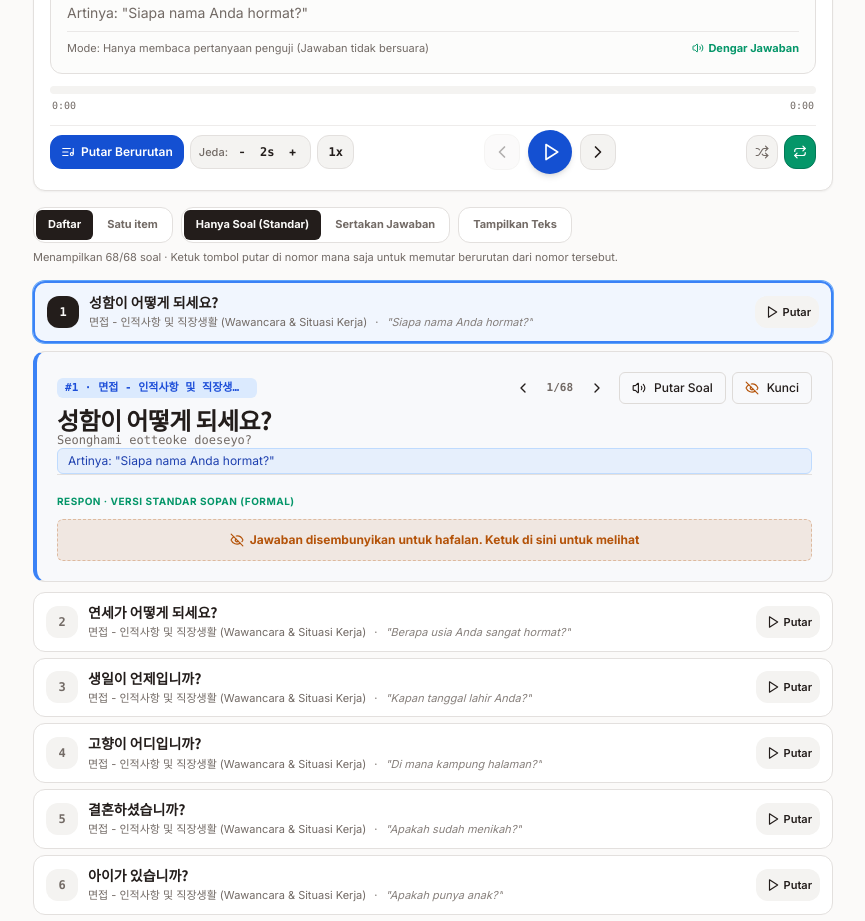
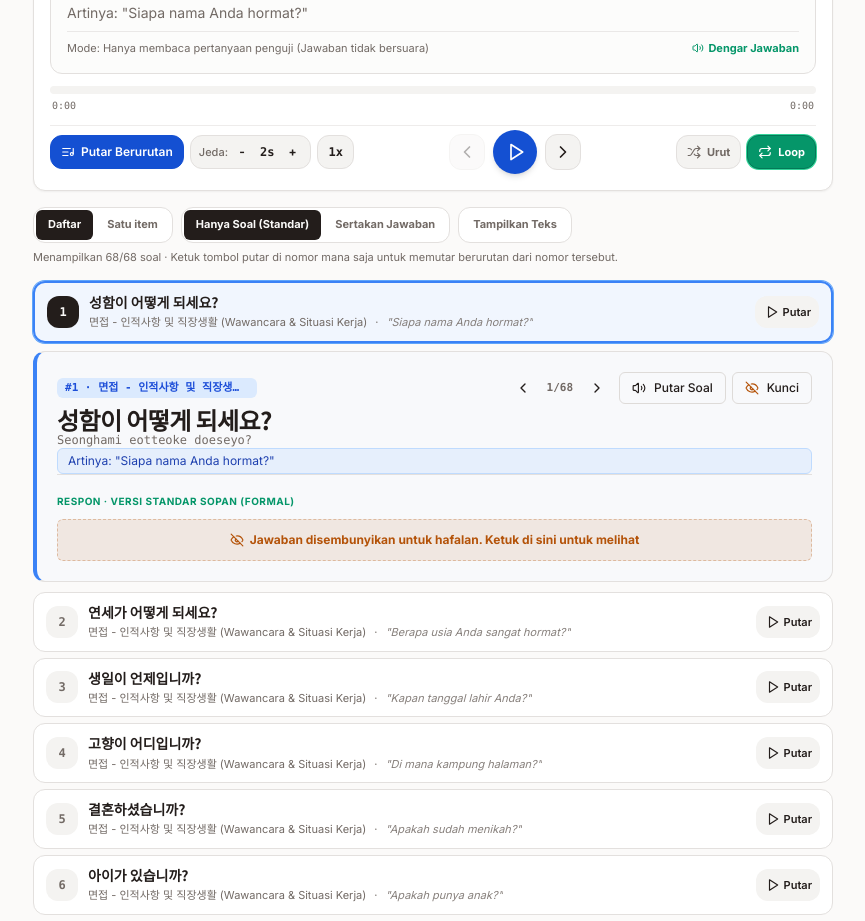
Before and after one commit to backone01/kore, a React (Vite) app in the folder app/: page / in a window 1280 px wide. Shown: the part 820-1741 px from the top of the page, without its empty margins (207-1072 px from the left). Built offline with nearby package versions, Linux system fonts and the light colour scheme.

Commit message:
fix(player): implement on-the-fly shuffle and fix next-prev bounds

```diff
--- a/app/src/components/QAStudy.jsx
+++ b/app/src/components/QAStudy.jsx
@@ -187,6 +187,11 @@ export function QAPlayerDeck({
           <span className="font-mono text-xs font-bold px-2 py-0.5 rounded-md bg-secondary text-foreground border border-border shrink-0">
             #{currentIndex + 1} dari {totalCount}
           </span>
+          {ui.shuffle && isPlaying && (
+            <span className="font-mono text-[11px] font-semibold px-2 py-0.5 rounded-md bg-emerald-100 text-emerald-800 dark:bg-emerald-950/60 dark:text-emerald-300 border border-emerald-300 dark:border-emerald-700 shrink-0">
+              Acak #{ui.pos + 1}/{totalCount}
+            </span>
+          )}
           {statusBadge}
         </div>
 
@@ -388,7 +393,7 @@ export function QAPlayerDeck({
         <div className="flex items-center justify-center gap-2">
           <button
             type="button"
-            disabled={currentIndex <= 0}
+            disabled={isPlaying ? (!ui.repeat && ui.pos <= 0) : currentIndex <= 0}
             onClick={onPrev}
             title="Soal sebelumnya"
             className="grid size-9 place-items-center rounded-lg border border-border bg-secondary hover:bg-secondary/80 text-foreground disabled:opacity-35 transition-all"
@@ -411,7 +416,7 @@ export function QAPlayerDeck({
 
           <button
             type="button"
-            disabled={currentIndex >= totalCount - 1}
+            disabled={isPlaying ? (!ui.repeat && ui.pos >= (ui.total ? ui.total - 1 : totalCount - 1)) : currentIndex >= totalCount - 1}
             onClick={onNext}
             title="Soal berikutnya"
             className="grid size-9 place-items-center rounded-lg border border-border bg-secondary hover:bg-secondary/80 text-foreground disabled:opacity-35 transition-all"
@@ -425,29 +430,31 @@ export function QAPlayerDeck({
           <button
             type="button"
             onClick={onShuffle}
-            title={ui.shuffle ? 'Acak urutan: Aktif' : 'Acak urutan: Nonaktif'}
+            title={ui.shuffle ? 'Acak urutan: Aktif (Shuffle On)' : 'Acak urutan: Nonaktif (Shuffle Off)'}
             className={cn(
-              'p-2 rounded-lg border text-xs font-semibold transition-all min-h-[34px]',
+              'px-2.5 py-1.5 rounded-lg border text-xs font-semibold transition-all min-h-[34px] flex items-center gap-1.5',
               ui.shuffle
-                ? 'bg-emerald-600 text-white border-emerald-700 shadow-xs'
+                ? 'bg-emerald-600 text-white border-emerald-700 shadow-xs ring-1 ring-emerald-400'
                 : 'bg-secondary text-muted-foreground border-border hover:text-foreground'
             )}
           >
             <Shuffle className="h-3.5 w-3.5" />
+            <span className="text-[11px] font-bold">{ui.shuffle ? 'Acak' : 'Urut'}</span>
           </button>
 
           <button
             type="button"
             onClick={onRepeat}
-            title={ui.repeat ? 'Ulangi playlist: Aktif' : 'Ulangi playlist: Nonaktif'}
+            title={ui.repeat ? 'Ulangi playlist: Aktif (Loop On)' : 'Ulangi playlist: Nonaktif (Loop Off)'}
             className={cn(
-              'p-2 rounded-lg border text-xs font-semibold transition-all min-h-[34px]',
+              'px-2.5 py-1.5 rounded-lg border text-xs font-semibold transition-all min-h-[34px] flex items-center gap-1.5',
               ui.repeat
-                ? 'bg-emerald-600 text-white border-emerald-700 shadow-xs'
+                ? 'bg-emerald-600 text-white border-emerald-700 shadow-xs ring-1 ring-emerald-400'
                 : 'bg-secondary text-muted-foreground border-border hover:text-foreground'
             )}
           >
             <Repeat className="h-3.5 w-3.5" />
+            <span className="text-[11px] font-bold">{ui.repeat ? 'Loop' : '1x'}</span>
           </button>
         </div>
       </div>
--- a/app/src/components/StudyGuide.jsx
+++ b/app/src/components/StudyGuide.jsx
@@ -434,6 +434,14 @@ export function StudyGuide({ onStartPracticeCategory }) {
       stopPlayer();
       return;
     }
+    if (last && r.repeat && r.shuffle && r.order.length > 1) {
+      const newOrder = [...r.order];
+      for (let i = newOrder.length - 1; i > 0; i--) {
+        const j = Math.floor(Math.random() * (i + 1));
+        [newOrder[i], newOrder[j]] = [newOrder[j], newOrder[i]];
+      }
+      r.order = newOrder;
+    }
     r.pos = last ? 0 : r.pos + 1;
     r.step = 'q';
     syncPlayer();
@@ -491,13 +499,14 @@ export function StudyGuide({ onStartPracticeCategory }) {
     const s0 = Math.max(0, Math.min(startIdx, items.length - 1));
     let order = items.map((_, i) => i);
     if (playerRef.current.shuffle) {
-      for (let i = order.length - 1; i > 0; i--) {
+      const remaining = order.filter(i => i !== s0);
+      for (let i = remaining.length - 1; i > 0; i--) {
         const j = Math.floor(Math.random() * (i + 1));
-        [order[i], order[j]] = [order[j], order[i]];
+        [remaining[i], remaining[j]] = [remaining[j], remaining[i]];
       }
-      order = [s0, ...order.filter(i => i !== s0)];
+      order = [s0, ...remaining];
     }
-    const targetPos = order.indexOf(s0) >= 0 ? order.indexOf(s0) : 0;
+    const targetPos = 0;
     Object.assign(playerRef.current, {
       tab,
       items: [...items],
@@ -557,7 +566,28 @@ export function StudyGuide({ onStartPracticeCategory }) {
     drivePlayer();
   };
 
-  const toggleShuffle = () => { playerRef.current.shuffle = !playerRef.current.shuffle; syncPlayer(); };
+  const toggleShuffle = () => {
+    const r = playerRef.current;
+    const nextShuffle = !r.shuffle;
+    r.shuffle = nextShuffle;
+
+    if (r.items && r.items.length > 0) {
+      const currentIdx = r.order && r.order.length > 0 ? (r.order[r.pos] ?? 0) : 0;
+      if (nextShuffle) {
+        const remaining = r.items.map((_, i) => i).filter(i => i !== currentIdx);
+        for (let i = remaining.length - 1; i > 0; i--) {
+          const j = Math.floor(Math.random() * (i + 1));
+          [remaining[i], remaining[j]] = [remaining[j], remaining[i]];
+        }
+        r.order = [currentIdx, ...remaining];
+        r.pos = 0;
+      } else {
+        r.order = r.items.map((_, i) => i);
+        r.pos = Math.max(0, r.order.indexOf(currentIdx));
+      }
+    }
+    syncPlayer();
+  };
   const toggleRepeat = () => { playerRef.current.repeat = !playerRef.current.repeat; syncPlayer(); };
 
   const seekPlayer = (frac) => {
```
